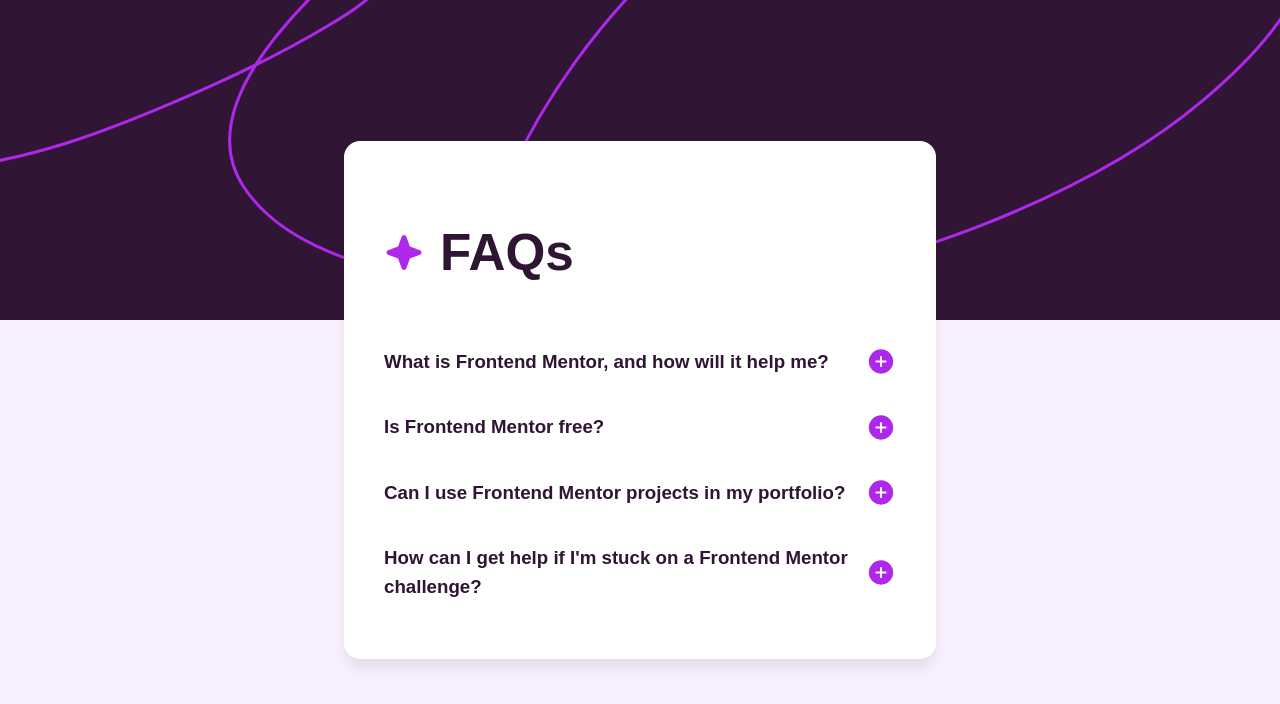
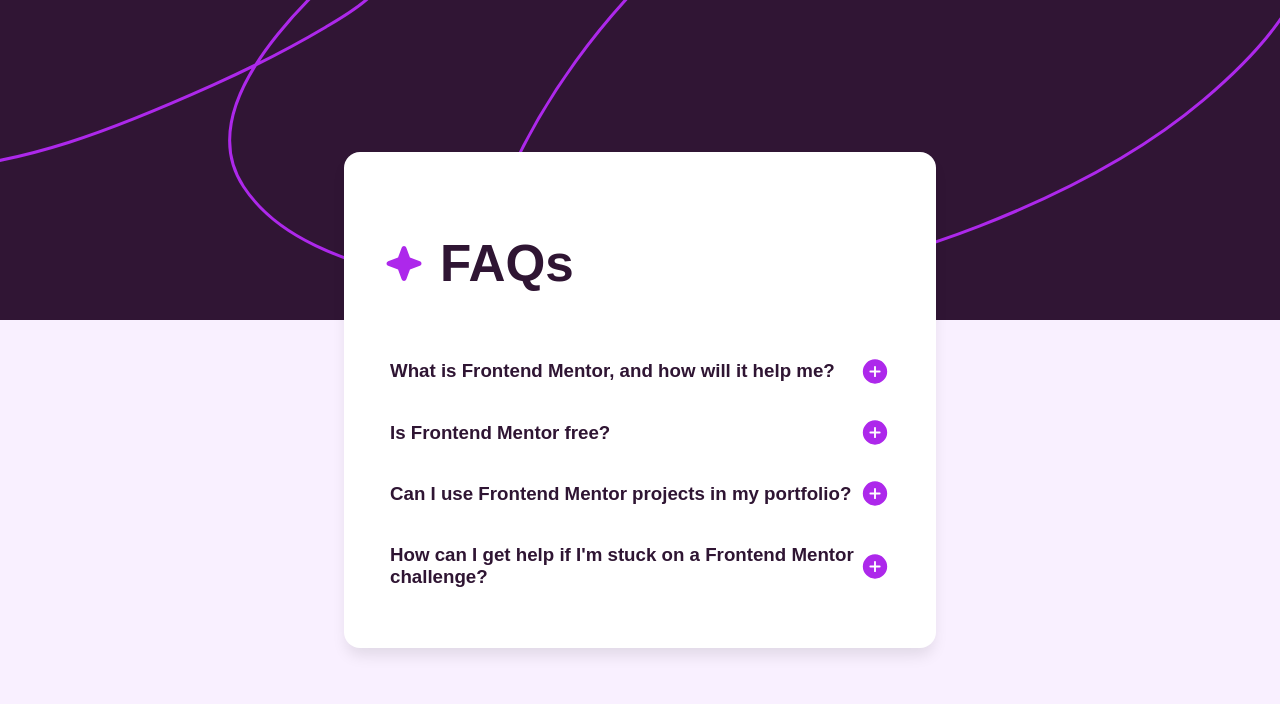
Before and after one commit to confett0/react-accordion, a React (Vite) app: page / in a window 1280 px wide. Shown: the top 704 px of the page. Built offline with nearby package versions, Linux system fonts and the light colour scheme.

Commit message:
Change panel element for better accessibility and add styling

```diff
--- a/src/Accordion.jsx
+++ b/src/Accordion.jsx
@@ -56,10 +56,9 @@
   return (
     <>
       <section className="panel">
-        <a className="title-wrap" onClick={onShow}>
-          <h3>{title}</h3>
-          <img src={isActive ? "src/assets/images/icon-minus.svg" : "src/assets/images/icon-plus.svg"} />
-        </a>
+        <button onClick={onShow}>
+          <h3>{title}</h3> <img src={isActive ? "src/assets/images/icon-minus.svg" : "src/assets/images/icon-plus.svg"} />
+        </button>
         {isActive ? <p>{children}</p> : null}
       </section>
     </>
--- a/src/App.css
+++ b/src/App.css
@@ -19,8 +19,16 @@
   vertical-align: middle;
 }
 
-.title-wrap {
+
+button {
+    background: none;
+    border: none;
+    color: inherit;
+    cursor: pointer;
+    font-size: 1rem;
     display: flex;
+    align-items: center;
     justify-content: space-between;
-    align-items: center;
+    text-align: left;
+    width: 100%;
 }
```
